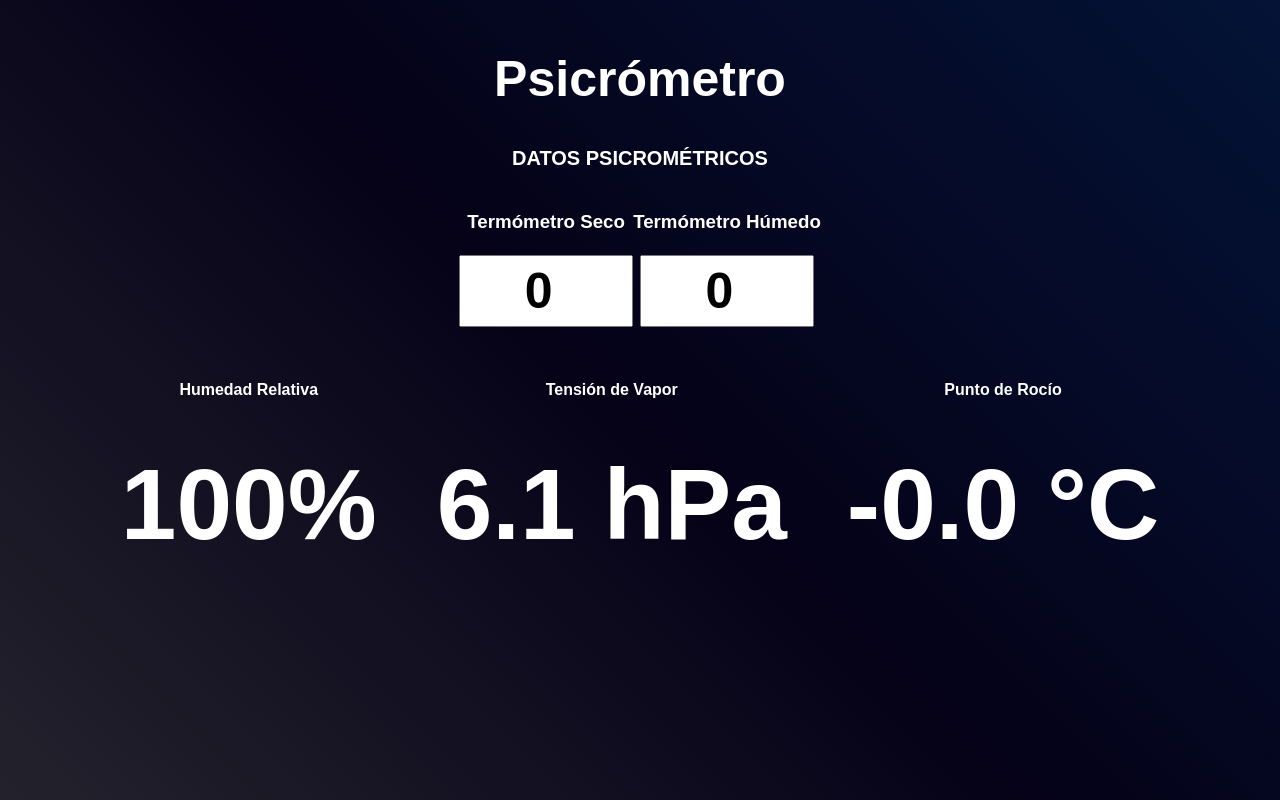
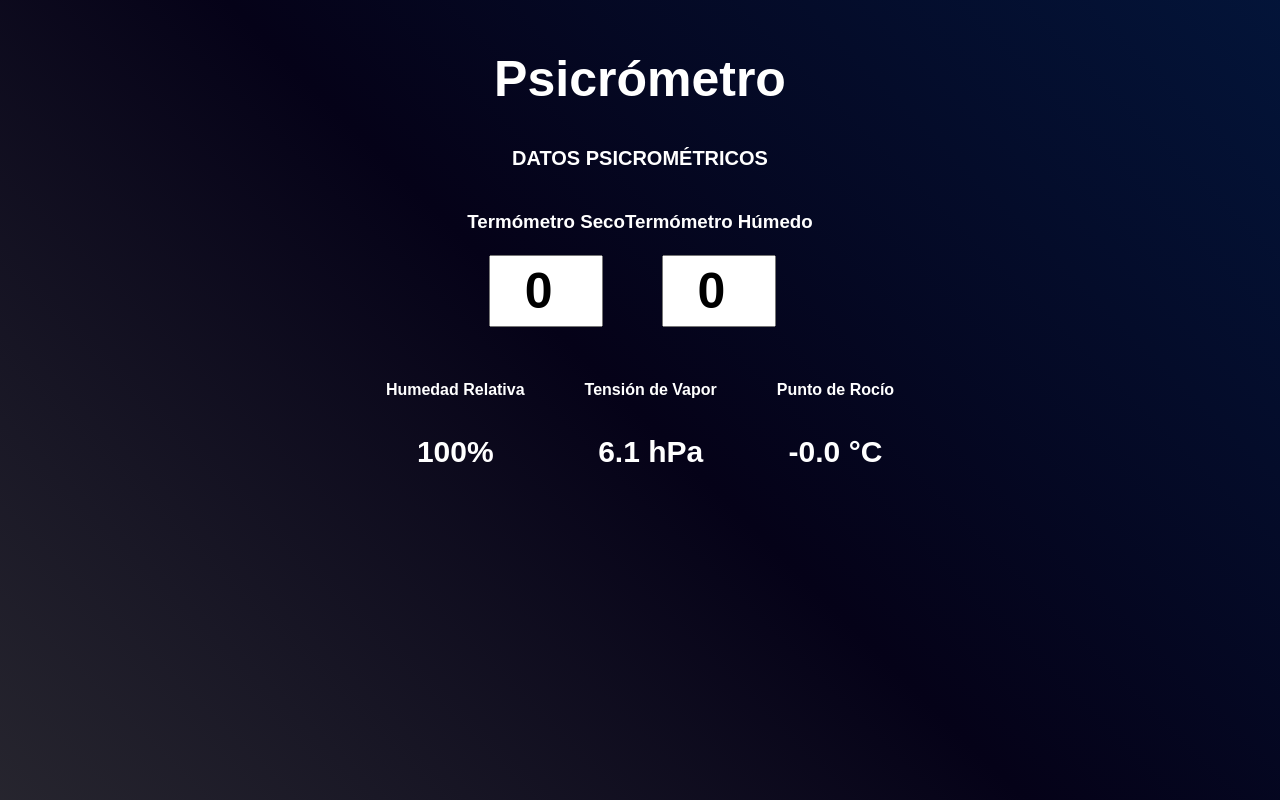
Before and after one commit to gabr13l195/met-app, a React (Vite) app: page / in a window 1280 px wide. Built offline with nearby package versions, Linux system fonts and the light colour scheme.

Commit message:
Cambios en otros diseños

```diff
--- a/src/App.css
+++ b/src/App.css
@@ -35,7 +35,7 @@
 }
 
 .campo-temperatura {
-  width: 160px;
+  width: 100px;
   font-size: 50px;
   padding: 5px;
   text-align: center;
@@ -57,7 +57,7 @@
 }
 
 .valor-resultado {
-  font-size: 100px;
+  font-size: 30px;
   font-weight: bold;
   margin-top: 5px;
 }
```
Also changed, not shown: package.json (line endings or trailing spaces).
